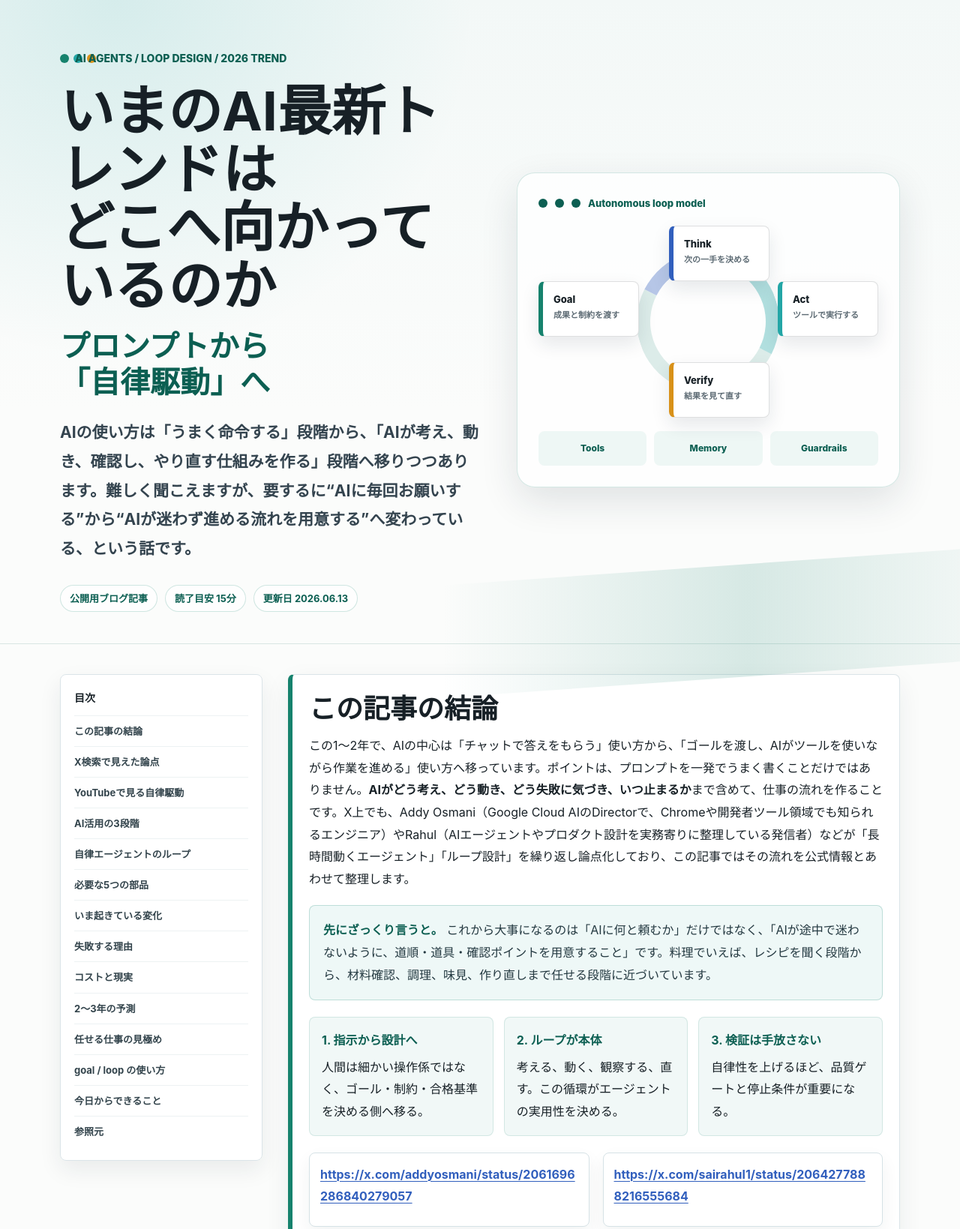
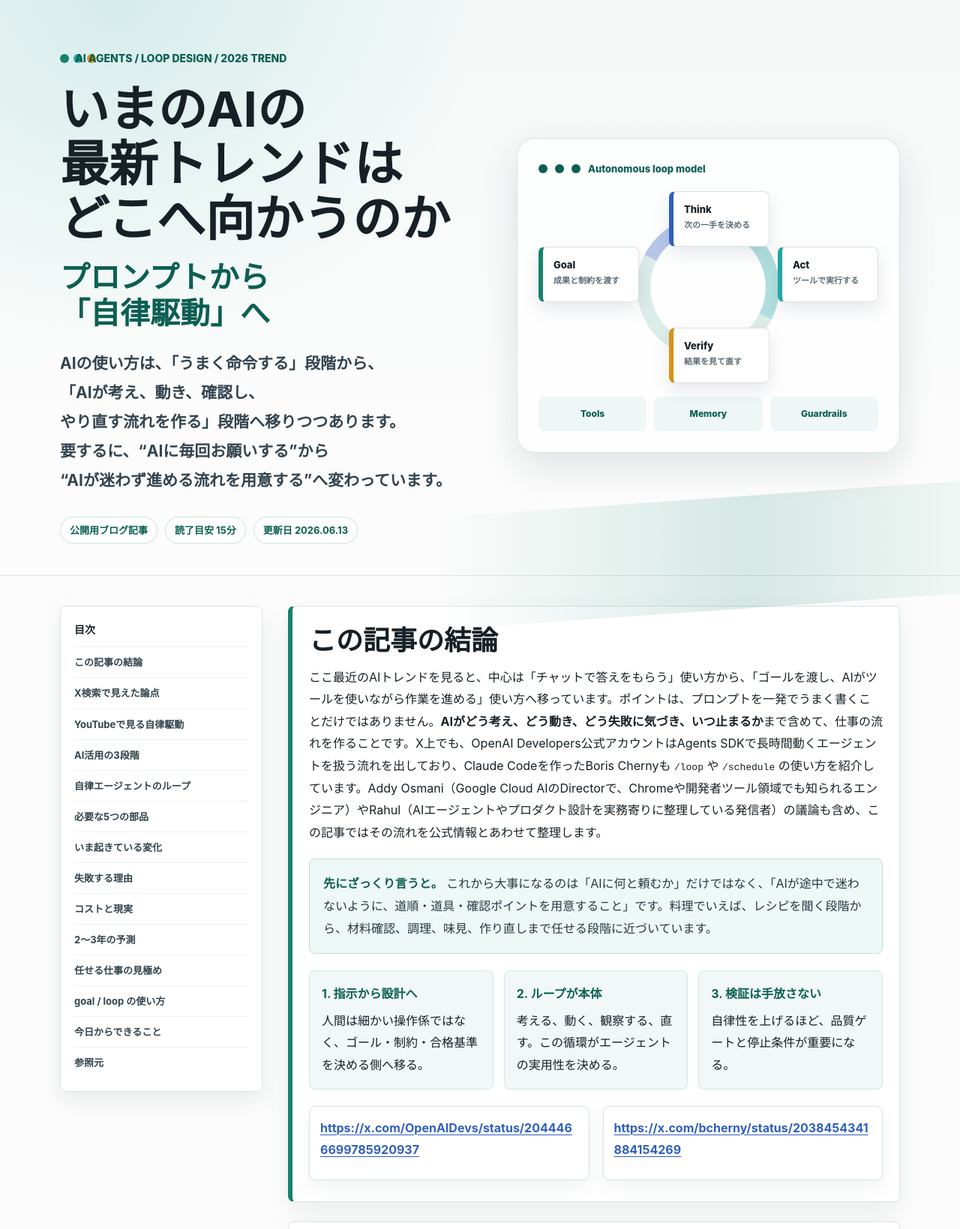
Before and after one commit to carpa20186-coder/column, a plain HTML site: page ai-autonomous-agent-trend-blog.html in a window 1280 px wide. Shown: the top 1639 px of the page at 75% size. Drawn offline with Linux system fonts and the light colour scheme.

Commit message:
Refine AI trend headline and official X references

```diff
--- a/ai-autonomous-agent-trend-blog.html
+++ b/ai-autonomous-agent-trend-blog.html
@@ -3,8 +3,8 @@
 <head>
   <meta charset="utf-8">
   <meta name="viewport" content="width=device-width, initial-scale=1">
-  <title>いまのAI最新トレンドはどこへ向かっているのか｜プロンプトから自律駆動へ</title>
-  <meta name="description" content="いまのAI最新トレンドは、プロンプトで操作する段階から、ループを設計して自律的に動かす段階へ移りつつあります。AIエージェント、ReActループ、MCP、X上の最新議論、検証設計、コストの壁、実務での使い方をやさしく整理しました。">
+  <title>いまのAIの最新トレンドはどこへ向かうのか｜プロンプトから自律駆動へ</title>
+  <meta name="description" content="いまのAIの最新トレンドは、プロンプトで操作する段階から、ループを設計して自律的に動かす段階へ移りつつあります。AIエージェント、ReActループ、MCP、X上の最新議論、検証設計、コストの壁、実務での使い方をやさしく整理しました。">
   <style>
     :root {
       --ink: #172026;
@@ -107,9 +107,13 @@
 
     h1 {
       margin: 0;
-      font-size: clamp(38px, 6vw, 72px);
-      line-height: 1.08;
+      font-size: clamp(40px, 5.1vw, 68px);
+      line-height: 1.12;
       letter-spacing: 0;
+    }
+
+    h1 span {
+      display: block;
     }
 
     .hero-subtitle {
@@ -127,6 +131,10 @@
       color: #34444f;
       font-size: clamp(17px, 2vw, 21px);
       font-weight: 650;
+    }
+
+    .lead-line {
+      display: block;
     }
 
     .meta {
@@ -962,9 +970,9 @@
       <div class="wrap hero-grid">
         <div>
           <p class="eyebrow">AI Agents / Loop Design / 2026 Trend</p>
-          <h1>いまのAI最新トレンドは<br>どこへ向かっているのか</h1>
+          <h1><span>いまのAIの</span><span>最新トレンドは</span><span>どこへ向かうのか</span></h1>
           <p class="hero-subtitle">プロンプトから<br>「自律駆動」へ</p>
-          <p class="lead">AIの使い方は「うまく命令する」段階から、「AIが考え、動き、確認し、やり直す仕組みを作る」段階へ移りつつあります。難しく聞こえますが、要するに“AIに毎回お願いする”から“AIが迷わず進める流れを用意する”へ変わっている、という話です。</p>
+          <p class="lead"><span class="lead-line">AIの使い方は、「うまく命令する」段階から、</span><span class="lead-line">「AIが考え、動き、確認し、</span><span class="lead-line">やり直す流れを作る」段階へ移りつつあります。</span><span class="lead-line">要するに、“AIに毎回お願いする”から</span><span class="lead-line">“AIが迷わず進める流れを用意する”へ変わっています。</span></p>
           <div class="meta">
             <span class="pill">公開用ブログ記事</span>
             <span class="pill">読了目安 15分</span>
@@ -1014,7 +1022,7 @@
         <article class="article">
           <section class="notice" id="summary">
             <h2>この記事の結論</h2>
-            <p>この1〜2年で、AIの中心は「チャットで答えをもらう」使い方から、「ゴールを渡し、AIがツールを使いながら作業を進める」使い方へ移っています。ポイントは、プロンプトを一発でうまく書くことだけではありません。<strong>AIがどう考え、どう動き、どう失敗に気づき、いつ止まるか</strong>まで含めて、仕事の流れを作ることです。X上でも、Addy Osmani（Google Cloud AIのDirectorで、Chromeや開発者ツール領域でも知られるエンジニア）やRahul（AIエージェントやプロダクト設計を実務寄りに整理している発信者）などが「長時間動くエージェント」「ループ設計」を繰り返し論点化しており、この記事ではその流れを公式情報とあわせて整理します。</p>
+            <p>ここ最近のAIトレンドを見ると、中心は「チャットで答えをもらう」使い方から、「ゴールを渡し、AIがツールを使いながら作業を進める」使い方へ移っています。ポイントは、プロンプトを一発でうまく書くことだけではありません。<strong>AIがどう考え、どう動き、どう失敗に気づき、いつ止まるか</strong>まで含めて、仕事の流れを作ることです。X上でも、OpenAI Developers公式アカウントはAgents SDKで長時間動くエージェントを扱う流れを出しており、Claude Codeを作ったBoris Chernyも <code>/loop</code> や <code>/schedule</code> の使い方を紹介しています。Addy Osmani（Google Cloud AIのDirectorで、Chromeや開発者ツール領域でも知られるエンジニア）やRahul（AIエージェントやプロダクト設計を実務寄りに整理している発信者）の議論も含め、この記事ではその流れを公式情報とあわせて整理します。</p>
             <div class="plain-note"><b>先にざっくり言うと。</b> これから大事になるのは「AIに何と頼むか」だけではなく、「AIが途中で迷わないように、道順・道具・確認ポイントを用意すること」です。料理でいえば、レシピを聞く段階から、材料確認、調理、味見、作り直しまで任せる段階に近づいています。</div>
             <div class="takeaways">
               <div class="takeaway"><b>1. 指示から設計へ</b>人間は細かい操作係ではなく、ゴール・制約・合格基準を決める側へ移る。</div>
@@ -1023,12 +1031,12 @@
             </div>
             <div class="x-preview-grid" aria-label="本文参照元">
               <div class="x-preview-card">
-                <a class="x-preview-link" href="https://x.com/addyosmani/status/2061696286840279057" target="_blank" rel="noopener">https://x.com/addyosmani/status/2061696286840279057</a>
-                <blockquote class="twitter-tweet" data-dnt="true"><a href="https://x.com/addyosmani/status/2061696286840279057"></a></blockquote>
-              </div>
-              <div class="x-preview-card">
-                <a class="x-preview-link" href="https://x.com/sairahul1/status/2064277888216555684" target="_blank" rel="noopener">https://x.com/sairahul1/status/2064277888216555684</a>
-                <blockquote class="twitter-tweet" data-dnt="true"><a href="https://x.com/sairahul1/status/2064277888216555684"></a></blockquote>
+                <a class="x-preview-link" href="https://x.com/OpenAIDevs/status/2044466699785920937" target="_blank" rel="noopener">https://x.com/OpenAIDevs/status/2044466699785920937</a>
+                <blockquote class="twitter-tweet" data-dnt="true"><a href="https://x.com/OpenAIDevs/status/2044466699785920937"></a></blockquote>
+              </div>
+              <div class="x-preview-card">
+                <a class="x-preview-link" href="https://x.com/bcherny/status/2038454341884154269" target="_blank" rel="noopener">https://x.com/bcherny/status/2038454341884154269</a>
+                <blockquote class="twitter-tweet" data-dnt="true"><a href="https://x.com/bcherny/status/2038454341884154269"></a></blockquote>
               </div>
             </div>
           </section>
@@ -1039,7 +1047,7 @@
             <div class="trend-grid">
               <div class="trend-card">
                 <b>1. プロンプトではなくループを設計する</b>
-                <p>Addy OsmaniやRahulの投稿では、「人間が毎回プロンプトを書く」のではなく、AI自身が次のプロンプトや作業を進めるループを作る発想が中心になっています。</p>
+                <p>OpenAI Developers公式やBoris Chernyの投稿を見ると、「一回の指示」よりも、AIが作業を続けるための実行環境、ハーネス、定期実行、確認ループが主題になっています。</p>
               </div>
               <div class="trend-card">
                 <b>2. 長時間動くエージェントが現実味を帯びている</b>
@@ -1479,6 +1487,8 @@ log: 判断理由・変更点・未解決事項の残し方</pre>
               <li><b>Anthropic: Code execution with MCP</b><a href="https://www.anthropic.com/engineering/code-execution-with-mcp" target="_blank" rel="noopener">https://www.anthropic.com/engineering/code-execution-with-mcp</a></li>
               <li><b>OpenAI Agents SDK</b><a href="https://openai.github.io/openai-agents-python/agents/" target="_blank" rel="noopener">https://openai.github.io/openai-agents-python/agents/</a></li>
               <li><b>OpenAI API: Agents guide</b><a href="https://developers.openai.com/api/docs/guides/agents" target="_blank" rel="noopener">https://developers.openai.com/api/docs/guides/agents</a></li>
+              <li><b>OpenAI Developers：Agents SDKとlong-running agents</b><a href="https://x.com/OpenAIDevs/status/2044466699785920937" target="_blank" rel="noopener">https://x.com/OpenAIDevs/status/2044466699785920937</a></li>
+              <li><b>Boris Cherny：Claude Codeの /loop と /schedule</b><a href="https://x.com/bcherny/status/2038454341884154269" target="_blank" rel="noopener">https://x.com/bcherny/status/2038454341884154269</a></li>
               <li><b>Addy Osmani：長時間稼働エージェント</b><a href="https://x.com/addyosmani/status/2061696286840279057" target="_blank" rel="noopener">https://x.com/addyosmani/status/2061696286840279057</a></li>
               <li><b>Addy Osmani：Loop Engineering</b><a href="https://x.com/addyosmani/status/2064127981161959567" target="_blank" rel="noopener">https://x.com/addyosmani/status/2064127981161959567</a></li>
               <li><b>Rahul：Loops</b><a href="https://x.com/sairahul1/status/2064277888216555684" target="_blank" rel="noopener">https://x.com/sairahul1/status/2064277888216555684</a></li>
```
